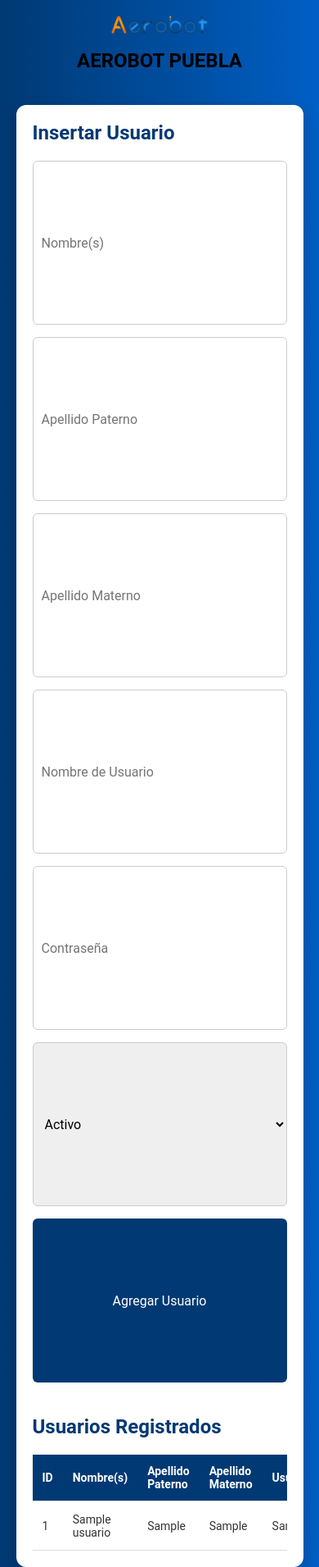
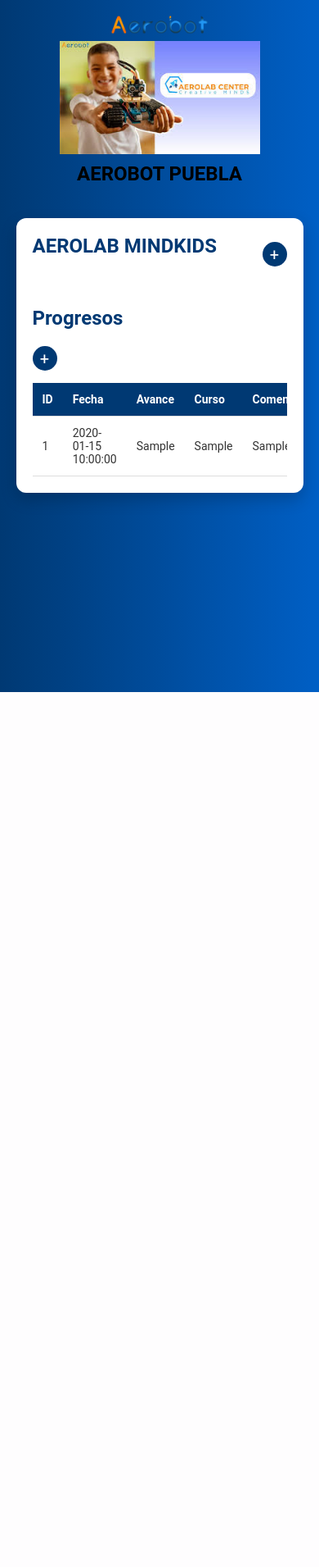
Before and after one commit to MemoRojasDeveloper/estancia1UPAM, a PHP site: page /inicio.php in a window 390 px wide. Shown: the whole page at 82% size. After the commit the page ends 844 px from the top, so only its background shows below. Run offline with PHP 8.4, Linux system fonts and the light colour scheme; tables that the repository leaves empty or names only in its code hold one stand-in row (values such as "Sample post").

Commit message:
Preversion1

```diff
--- a/inicio.php
+++ b/inicio.php
@@ -2,53 +2,57 @@
 include('conexion.php');
 $con = connection();
 
-$sql = "SELECT id, nombre, apellidoPaterno, apellidoMaterno, usuario, estatus FROM usuarios";
+$sql = "SELECT id_mindkids, fecha, avance, curso, comentarios FROM aerolab_mindkids";
 $query = mysqli_query($con, $sql);
 ?>
 <!DOCTYPE html>
-<html lang="es">
+<html lang="en">
 <head>
     <meta charset="UTF-8">
     <meta name="viewport" content="width=device-width, initial-scale=1.0">
     <title>Seguimiento de Alumnos</title>
-    <link rel="stylesheet" href="login/css/estilos_usuarios.css">
+    <link rel="stylesheet" href="login/css/estilos_inicio.css">
 </head>
 <body>
-    <!-- Header con imagen -->
     <header class="main-header">
-        <img src="login/img/AEROBOT-COLOR.png" alt="Encabezado Principal">
+        <div class="container-logo">
+            <img class="logo" src="login/img/AEROBOT-COLOR.png" alt="Encabezado Principal">
+        </div>
+        <div class="cover-photo">
+            <img src="login/img/aerobot.jpg" alt="Portada">
+        </div>
     </header>
 
     <h2 id="titulo">AEROBOT PUEBLA</h2>
 
     <main class="container">
         <div class="form-container">
-            <h2>Insertar Usuario</h2>
-            <form action="insert_user.php" method="POST">
-                <input type="text" placeholder="Nombre(s)" name="nombre" required>
-                <input type="text" placeholder="Apellido Paterno" name="apellidoPaterno" required>
-                <input type="text" placeholder="Apellido Materno" name="apellidoMaterno" required>
-                <input type="text" placeholder="Nombre de Usuario" name="usuario" required>
-                <input type="password" placeholder="Contraseña" name="password" required>
-                <select name="estatus" required>
-                    <option value="Activo">Activo</option>
-                    <option value="Inactivo">Inactivo</option>
-                </select>
-                <input type="submit" value="Agregar Usuario">
+            <div class="form-header">
+                <h2>AEROLAB MINDKIDS</h2>
+                <!-- Botón para mostrar/ocultar el formulario -->
+                <button id="toggleForm" class="toggle-btn">+</button>
+            </div>
+            <!-- El formulario se oculta inicialmente con 'display: none;' -->
+            <form id="aerolabMindkids" action="insert_mindkids.php" method="POST">
+                <input type="date" placeholder="fecha" name="fecha" required>
+                <input type="text" placeholder="Avance" name="avance" required>
+                <input type="text" placeholder="Curso" name="curso" required>
+                <input type="text" placeholder="Comentarios" name="comentarios" required>
+                <input type="submit" value="Enviar">
             </form>
         </div>
 
         <div class="table-container">
-            <h2>Usuarios Registrados</h2>
+            <h2>Progresos</h2>
+            <button id="toggleForm" class="toggle-btn">+</button>
             <table>
                 <thead>
                     <tr>
                         <th>ID</th>
-                        <th>Nombre(s)</th>
-                        <th>Apellido Paterno</th>
-                        <th>Apellido Materno</th>
-                        <th>Usuario</th>
-                        <th>Estatus</th>
+                        <th>Fecha</th>
+                        <th>Avance</th>
+                        <th>Curso</th>
+                        <th>Comentarios</th>
                         <th>Editar</th>
                         <!--<th>Cambiar Estatus</th>-->
                     </tr>
@@ -56,24 +60,39 @@
                 <tbody>
                     <?php while($row = mysqli_fetch_array($query)): ?>
                     <tr>
-                        <td><?=$row['id']?></td>
-                        <td><?=$row['nombre']?></td>
-                        <td><?=$row['apellidoPaterno']?></td>
-                        <td><?=$row['apellidoMaterno']?></td>
-                        <td><?=$row['usuario']?></td>
-                        <td><?=$row['estatus']?></td>
+                        <td><?=$row['id_mindkids']?></td>
+                        <td><?=$row['fecha']?></td>
+                        <td><?=$row['avance']?></td>
+                        <td><?=$row['curso']?></td>
+                        <td><?=$row['comentarios']?></td>
+                        <!--<td><=$row['estatus']?></td>-->
                         <td>
-                            <form action="update.php" method="POST">
-                                <input type="hidden" name="id" value="<?=$row['id']?>">
+                            <form action="update_mindkids.php" method="POST">
+                                <input type="hidden" name="id_mindkids" value="<?=$row['id_mindkids']?>">
                                 <button type="submit">Editar</button>
                             </form>
                         </td>
-                        <!--<td><a href="#">Cambiar Estatus</a></td>-->
                     </tr>
                     <?php endwhile ?>
                 </tbody>
             </table>
         </div>
     </main>
+
+    <script>
+        document.addEventListener('DOMContentLoaded', function() {
+            // Seleccionamos el botón y el formulario por su ID
+            const toggleBtn = document.getElementById('toggleForm');
+            const userForm = document.getElementById('aerolabMindkids'); // ID correcto del formulario
+
+            // Agregamos un event listener para el botón
+            toggleBtn.addEventListener('click', function() {
+                // Alternamos la clase 'show' en el formulario
+                userForm.classList.toggle('show');
+                // Alternamos la clase 'active' en el botón
+                toggleBtn.classList.toggle('active');
+            });
+        });
+    </script>
 </body>
 </html>
--- /dev/null
+++ b/login/css/estilos_inicio.css
@@ -0,0 +1,237 @@
+* {
+    box-sizing: border-box;
+    margin: 0;
+    padding: 0;
+    font-family: 'Roboto', sans-serif;
+}
+
+body {
+    background: linear-gradient(to right, #003973, #005fc5);
+    min-height: 100vh;
+    color: #333;
+}
+
+/* Header */
+.main-header {
+    width: 100%;
+    padding: 10px 20px;
+    display: flex;
+    align-items: center;
+    position: relative;
+}
+
+.main-header img {
+    height: 50px;
+    width: auto;
+    object-fit: contain;
+    display: block;
+}
+
+/* Estilo para la foto de portada */
+.cover-photo {
+    width: 45%;
+    height: 45%;
+    margin: auto;
+    margin-right: 27.6%;
+}
+
+.cover-photo img {
+    width: 100%;
+    height: 100%;
+    object-fit: cover; /* Asegura que cubra todo el espacio */
+}
+
+.container-logo{
+    padding:0 0 25% 0;
+}
+
+.container-logo img {
+    position: relative;
+    bottom: 100%;
+}
+
+#titulo {
+    text-align: center; /* Centra el texto */
+    color: #000;
+    font-weight: bold; /* Pone el texto en negrita */
+    flex-grow: 1; /* Opcional: hace que ocupe el espacio disponible */
+}
+
+/* Contenido principal */
+.container {
+    max-width: 1100px;
+    width: 90%;
+    margin: 40px auto 0 auto;
+    background: #fff;
+    padding: 30px;
+    border-radius: 12px;
+    box-shadow: 0 8px 20px rgba(0, 0, 0, 0.2);
+}
+
+h2 {
+    margin-bottom: 20px;
+    color: #003973;
+    font-weight: 600;
+}
+
+.form-container {
+    margin-bottom: 40px;
+}
+
+form {
+    display: flex;
+    flex-wrap: wrap;
+    gap: 15px;
+}
+
+form input,
+form select {
+    flex: 1 1 200px;
+    padding: 10px;
+    border: 1px solid #ccc;
+    border-radius: 6px;
+    font-size: 16px;
+}
+
+form input[type="submit"],
+form button {
+    background-color: #003973;
+    color: white;
+    border: none;
+    cursor: pointer;
+    padding: 10px;
+    transition: background-color 0.3s;
+    border-radius: 6px;
+}
+
+form input[type="submit"]:hover,
+form button:hover {
+    background-color: #005fc5;
+}
+
+.table-container {
+    overflow-x: auto;
+}
+
+table {
+    width: 100%;
+    border-collapse: collapse;
+    margin-top: 15px;
+}
+
+table th, table td {
+    padding: 12px;
+    border-bottom: 1px solid #ddd;
+    text-align: left;
+}
+
+table th {
+    background-color: #003973;
+    color: white;
+}
+
+table a {
+    color: #005fc5;
+    text-decoration: none;
+}
+
+table a:hover {
+    text-decoration: underline;
+}
+
+/* Estilos para el formulario desplegable */
+.form-header {
+    display: flex;
+    justify-content: space-between;
+    align-items: center;
+    margin-bottom: 15px;
+}
+
+.toggle-btn {
+    background-color: #003973;
+    color: white;
+    border: none;
+    width: 30px;
+    height: 30px;
+    font-size: 20px;
+    line-height: 30px;
+    text-align: center;
+    border-radius: 50%;
+    cursor: pointer;
+    transition: all 0.3s;
+}
+
+.toggle-btn.active {
+    transform: rotate(45deg);
+}
+
+#userForm {
+    transition: all 0.3s ease;
+    overflow: hidden;
+}
+
+#userForm.show {
+    display: flex !important;
+    flex-wrap: wrap;
+    gap: 15px;
+}
+
+/* Estilo para ocultar el formulario inicialmente */
+#aerolabMindkids {
+    display: none;
+}
+/* Estilo cuando el formulario tiene la clase 'show' */
+#aerolabMindkids.show {
+    display: block;
+}
+/* Si quieres cambiar el estilo del botón cuando se hace clic */
+.toggle-btn.active {
+    background-color: #4CAF50; /* Cambia a un color verde, por ejemplo */
+    color: white;
+}
+
+.toggle-btn:hover {
+    background-color: #4CAF50;
+    transform: scale(1.1);
+}
+
+
+/* Responsive */
+@media (max-width: 768px) {
+    form {
+        flex-direction: column;
+    }
+
+    table {
+        font-size: 14px;
+    }
+
+    .container {
+        padding: 20px;
+    }
+
+    .main-header {
+        flex-direction: column;
+        align-items: center;
+    }
+
+    .main-header img {
+        height: 40px;
+    }
+
+    .cover-photo {
+    width: 70%;
+    height: 70%;
+    margin: auto;
+    }
+
+    .cover-photo img {
+        width: 100%;
+        height: 100%;
+        object-fit: cover; /* Asegura que cubra todo el espacio */
+    }
+
+    .container-logo{
+        padding:0 0 0 0;
+    }
+}
--- a/login/css/estilos_usuarios.css
+++ b/login/css/estilos_usuarios.css
@@ -17,7 +17,7 @@
     padding: 10px 20px;
     display: flex;
     align-items: center;
-    /*background-color: #003973; /* Fondo sólido para resaltar el logo */
+    position: relative;
 }
 
 .main-header img {
@@ -25,6 +25,29 @@
     width: auto;
     object-fit: contain;
     display: block;
+}
+
+/* Estilo para la foto de portada */
+.cover-photo {
+    width: 45%;
+    height: 45%;
+    margin: auto;
+    margin-right: 27.6%;
+}
+
+.cover-photo img {
+    width: 100%;
+    height: 100%;
+    object-fit: cover; /* Asegura que cubra todo el espacio */
+}
+
+.container-logo{
+    padding:0 0 25% 0;
+}
+
+.container-logo img {
+    position: relative;
+    bottom: 100%;
 }
 
 #titulo {
@@ -116,6 +139,48 @@
     text-decoration: underline;
 }
 
+/* Estilos para el formulario desplegable */
+.form-header {
+    display: flex;
+    justify-content: space-between;
+    align-items: center;
+    margin-bottom: 15px;
+}
+
+.toggle-btn {
+    background-color: #003973;
+    color: white;
+    border: none;
+    width: 30px;
+    height: 30px;
+    font-size: 20px;
+    line-height: 30px;
+    text-align: center;
+    border-radius: 50%;
+    cursor: pointer;
+    transition: all 0.3s;
+}
+
+.toggle-btn:hover {
+    background-color: #4CAF50;
+    transform: scale(1.1);
+}
+
+.toggle-btn.active {
+    transform: rotate(45deg);
+    background-color: #4CAF50;
+}
+
+#userForm {
+    transition: all 0.3s ease;
+    overflow: hidden;
+}
+
+#userForm.show {
+    display: flex !important;
+    flex-wrap: wrap;
+    gap: 15px;
+}
 /* Responsive */
 @media (max-width: 768px) {
     form {
@@ -138,4 +203,20 @@
     .main-header img {
         height: 40px;
     }
+
+    .cover-photo {
+    width: 70%;
+    height: 70%;
+    margin: auto;
+    }
+
+    .cover-photo img {
+        width: 100%;
+        height: 100%;
+        object-fit: cover; /* Asegura que cubra todo el espacio */
+    }
+
+    .container-logo{
+        padding:0 0 0 0;
+    }
 }
```
Also changed, not shown: insert_mindkids.php (added, +17 -0 lines), update_mindkids.php (added, +55 -0 lines), usuarios.php (added, +99 -0 lines), edit_mindkids.php (added).
